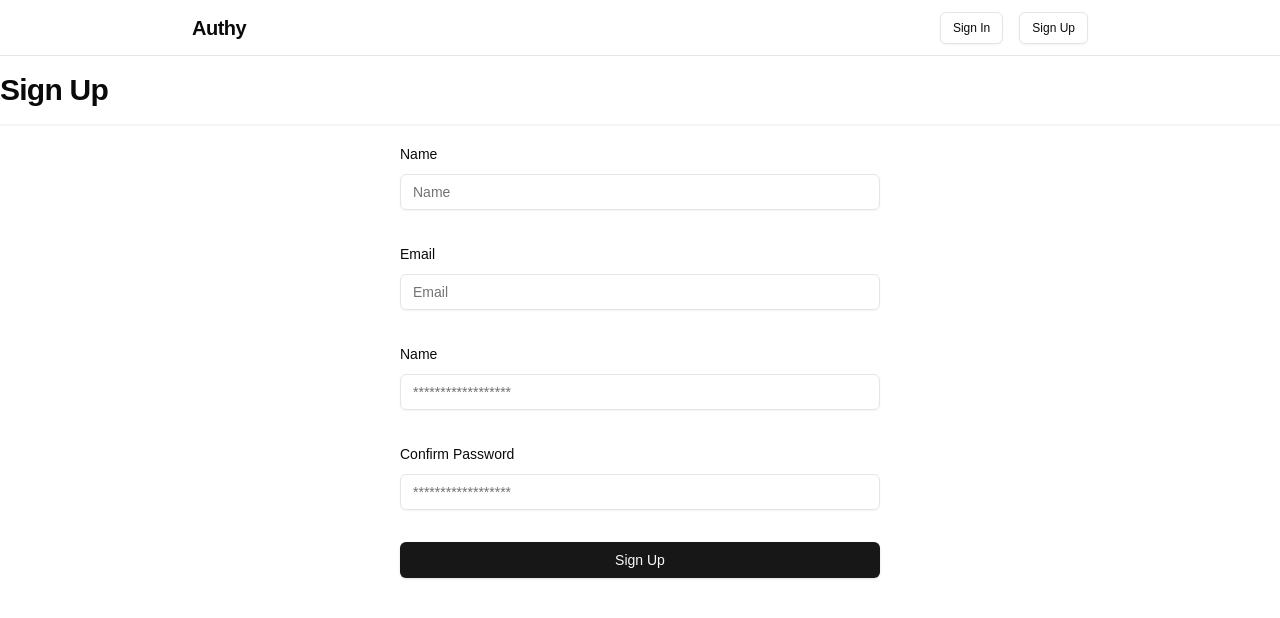
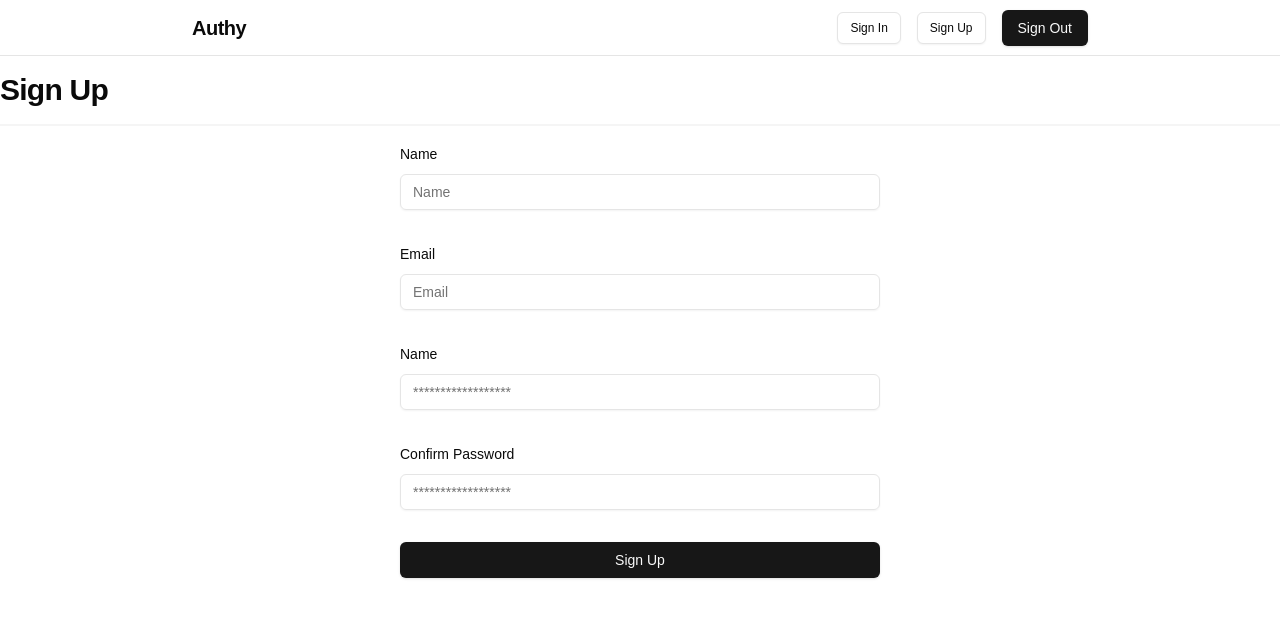
Before and after one commit to KennedyMungai/authjs-nodemailer, a Next.js app: page /auth/signup in a window 1280 px wide. Shown: the top 618 px of the page. Built offline with nearby package versions, Linux system fonts and the light colour scheme; no server answers; what next-safe-action would draw is missing.

Commit message:
Added a signout button

```diff
--- a/src/components/navbar.tsx
+++ b/src/components/navbar.tsx
@@ -1,5 +1,8 @@
+"use client";
+
 import Link from "next/link";
 import { Button } from "@/components/ui/button";
+import { signOutAction } from "@/actions/auth-action";
 
 const Navbar = () => {
   return (
@@ -19,6 +22,11 @@ const Navbar = () => {
               <Link href="/auth/signup">Sign Up</Link>
             </Button>
           </li>
+          <li>
+            <form action={signOutAction}>
+              <Button>Sign Out</Button>
+            </form>
+          </li>
         </ul>
       </div>
     </nav>
```
